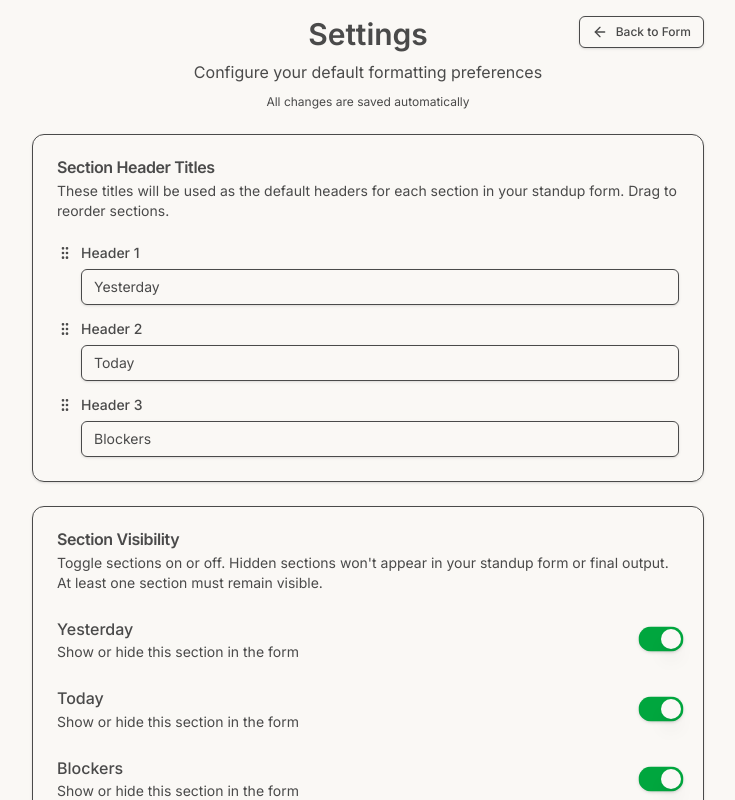
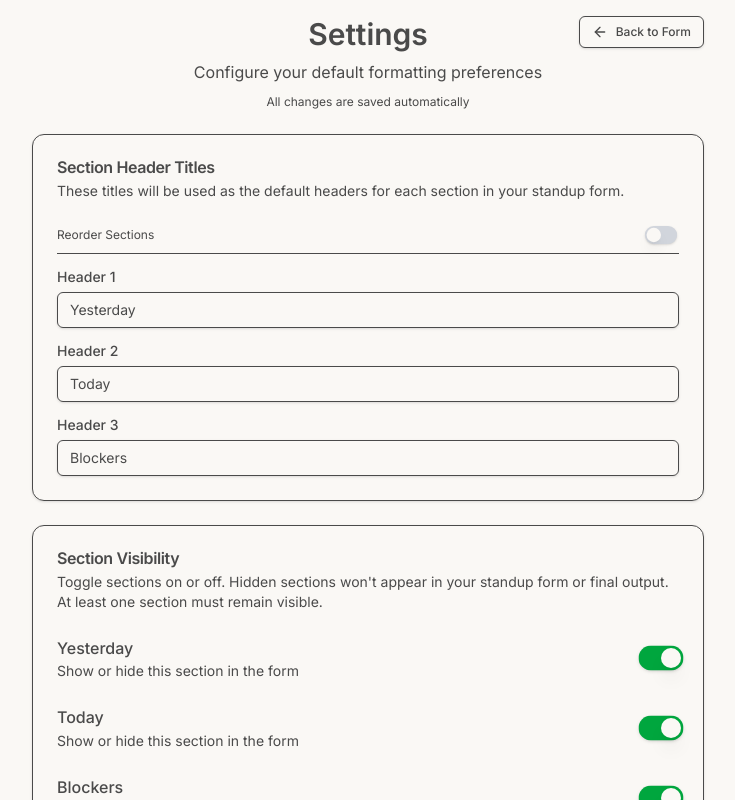
Before and after one commit to jarrensj/gmatcha, a Next.js app: page / in a window 1280 px wide. Both pictures are taken after a click on the button "Settings". Shown: the top 800 px of the page, without its empty margins (272-1007 px from the left). Built offline with nearby package versions, Linux system fonts and the light colour scheme.

Commit message:
ux: hide section reorder ui behind toggle

```diff
--- a/components/Settings.tsx
+++ b/components/Settings.tsx
@@ -52,6 +52,7 @@ export default function Settings({
   onBackToForm
 }: SettingsProps) {
   const [draggedIndex, setDraggedIndex] = useState<number | null>(null);
+  const [isReorderMode, setIsReorderMode] = useState(false);
 
   const handleDragStart = (index: number) => {
     setDraggedIndex(index);
@@ -125,10 +126,20 @@ export default function Settings({
         <CardHeader>
           <CardTitle>Section Header Titles</CardTitle>
           <CardDescription>
-            These titles will be used as the default headers for each section in your standup form. Drag to reorder sections.
+            These titles will be used as the default headers for each section in your standup form.
           </CardDescription>
         </CardHeader>
         <CardContent className="space-y-4">
+          <div className="flex items-center justify-between pb-2 border-b">
+            <Label className="text-xs text-muted-foreground font-normal">
+              Reorder Sections
+            </Label>
+            <Switch
+              checked={isReorderMode}
+              onCheckedChange={setIsReorderMode}
+              className="scale-90 data-[state=checked]:bg-green-600 data-[state=unchecked]:bg-gray-300"
+            />
+          </div>
           {sectionOrder.map((sectionNum, index) => {
             const sectionData = {
               1: {
@@ -159,21 +170,23 @@ export default function Settings({
             return (
               <div
                 key={sectionNum}
-                draggable
-                onDragStart={() => handleDragStart(index)}
-                onDragOver={(e) => handleDragOver(e, index)}
+                draggable={isReorderMode}
+                onDragStart={() => isReorderMode && handleDragStart(index)}
+                onDragOver={(e) => isReorderMode && handleDragOver(e, index)}
                 onDragEnd={handleDragEnd}
                 className={`space-y-2 ${!sectionData.show ? 'opacity-50' : ''} ${
                   draggedIndex === index ? 'opacity-50' : ''
-                } cursor-move transition-opacity`}
+                } ${isReorderMode ? 'cursor-move' : ''} transition-opacity`}
               >
                 <div className="flex items-center gap-2">
-                  <GripVertical className="w-4 h-4 text-muted-foreground flex-shrink-0" />
+                  {isReorderMode && (
+                    <GripVertical className="w-4 h-4 text-muted-foreground flex-shrink-0" />
+                  )}
                   <Label htmlFor={sectionData.id} className="flex-grow">
                     Header {sectionNum} {!sectionData.show && <span className="text-xs text-muted-foreground">(Section Hidden)</span>}
                   </Label>
                 </div>
-                <div className="pl-6">
+                <div className={isReorderMode ? "pl-6" : ""}>
                   <Input
                     id={sectionData.id}
                     value={sectionData.header}
```
